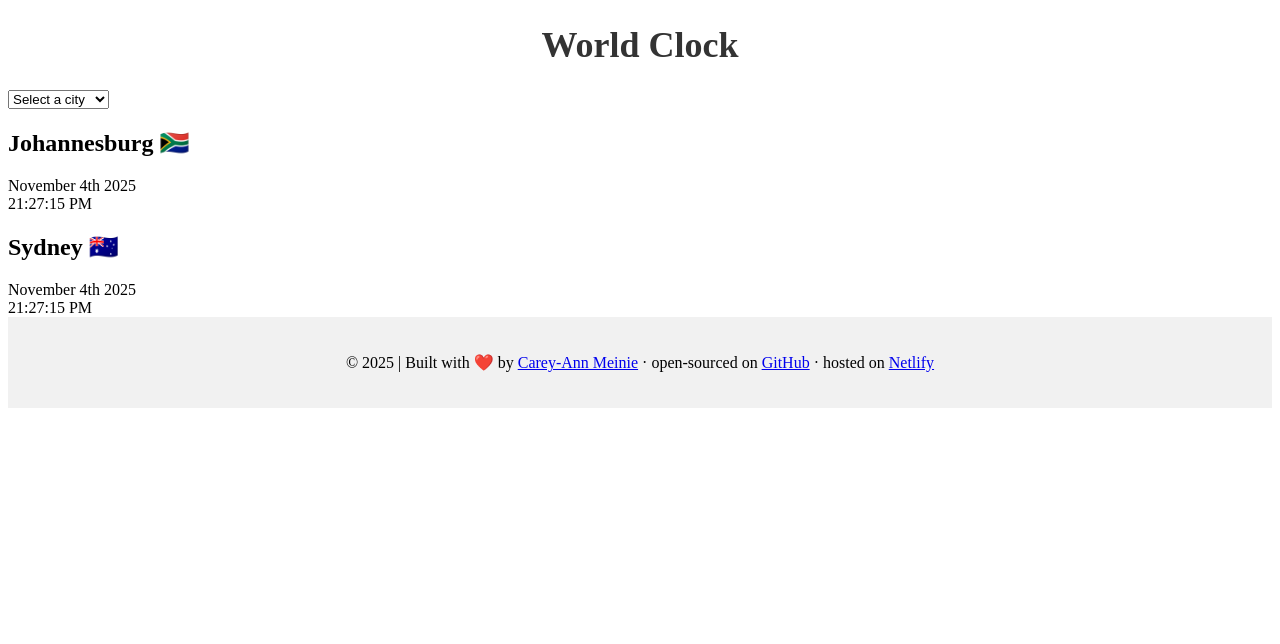
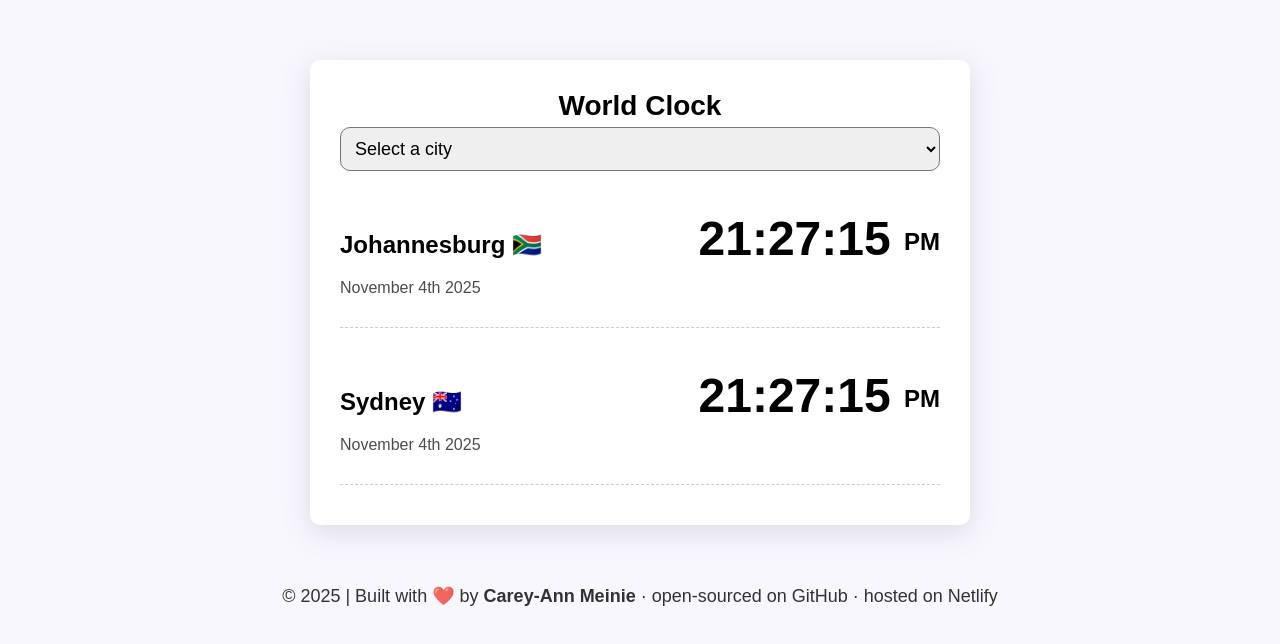
Before and after one commit to CareyM92/world-clock, a plain HTML site: page index.html in a window 1280 px wide. Drawn offline with Linux system fonts and the light colour scheme.

Commit message:
styled project with css

```diff
--- a/index.html
+++ b/index.html
@@ -3,8 +3,9 @@
   <head>
     <meta charset="UTF-8" />
     <meta name="viewport" content="width=device-width, initial-scale=1.0" />
+    <link rel="stylesheet" href="style.css" />
+
     <title>World Clock - Carey-Ann Meinie</title>
-    <link rel="stylesheet" href="style.css" />
   </head>
   <body>
     <div class="container">
@@ -18,14 +19,18 @@
       </select>
 
       <div class="city">
-        <h2>Johannesburg 🇿🇦</h2>
-        <div class="date">November 4th 2025</div>
-        <div class="time">21:27:15 PM</div>
+        <div>
+          <h2>Johannesburg 🇿🇦</h2>
+          <div class="date">November 4th 2025</div>
+        </div>
+        <div class="time">21:27:15 <small>PM</small></div>
       </div>
       <div class="city">
-        <h2>Sydney 🇦🇺</h2>
-        <div class="date">November 4th 2025</div>
-        <div class="time">21:27:15 PM</div>
+        <div>
+          <h2>Sydney 🇦🇺</h2>
+          <div class="date">November 4th 2025</div>
+        </div>
+        <div class="time">21:27:15 <small>PM</small></div>
       </div>
     </div>
 
@@ -36,7 +41,7 @@
           href="https://c-meinie-portfolio.netlify.app/"
           target="_blank"
           rel="noopener"
-          >Carey-Ann Meinie</a
+          ><strong>Carey-Ann Meinie</strong></a
         >
         · open-sourced on
         <a
--- a/style.css
+++ b/style.css
@@ -1,11 +1,75 @@
+body {
+  background-color: #f9f7fe;
+  font-family: Arial, sans-serif;
+}
+
 h1 {
   font-size: 36px;
-  color: #333333;
+  font-family: sans-serif;
   text-align: center;
 }
 
+h1 {
+  font-size: 28px;
+  margin: 0 0 5px;
+}
+
+select {
+  display: block;
+  width: 100%;
+  font-size: 18px;
+  padding: 10px;
+  border-radius: 10px;
+}
+
+.container {
+  max-width: 600px;
+  margin: 60px auto;
+  background: white;
+  padding: 30px;
+  box-shadow: rgba(100, 100, 111, 0.2) 0px 7px 29px 0px;
+  border-radius: 10px;
+}
+
+.city {
+  display: flex;
+  margin: 10px 0;
+  justify-content: space-between;
+  padding: 30px 0;
+  border-bottom: 1px dashed rgba(0, 0, 0, 0.2);
+}
+
+.city:last child {
+  border: none;
+}
+
+.date {
+  opacity: 0.7;
+}
+
+.time {
+  font-size: 48px;
+  font-weight: bold;
+}
+
+.time small {
+  font-size: 24px;
+  vertical-align: middle;
+  line-height: 48px;
+}
+
 footer {
-  background-color: #f1f1f1;
-  padding: 20px;
   text-align: center;
+  font-size: 18px;
+  color: rgba(0, 0, 0, 0.8);
 }
+
+footer a {
+  text-decoration: none;
+  color: inherit;
+}
+
+footer a:hover {
+  text-decoration: underline;
+  color: #4b2fa6;
+}
```
